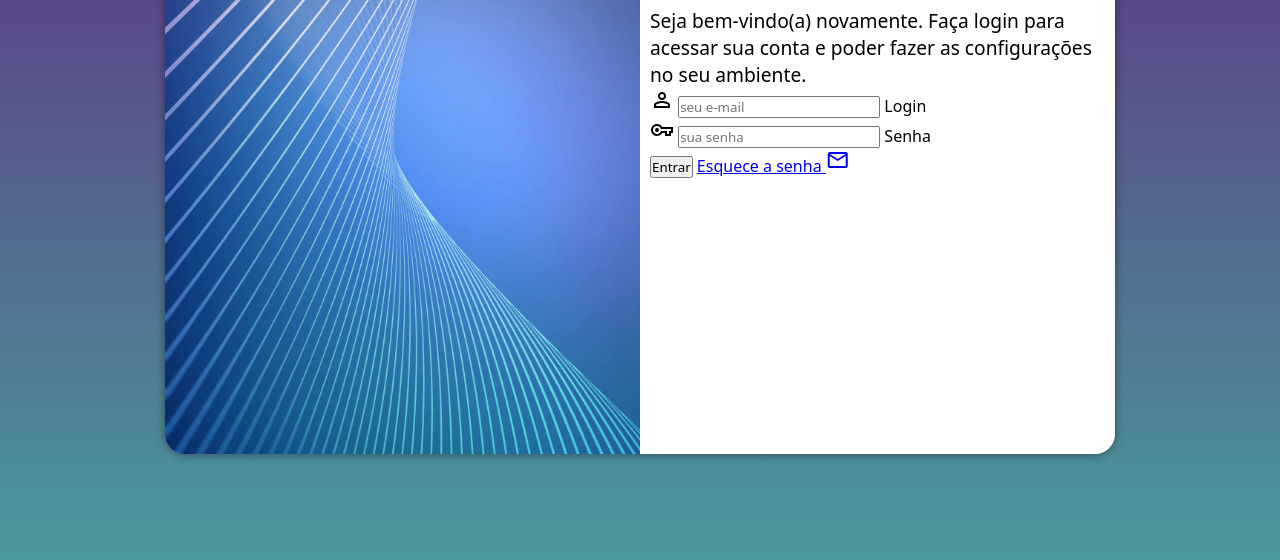
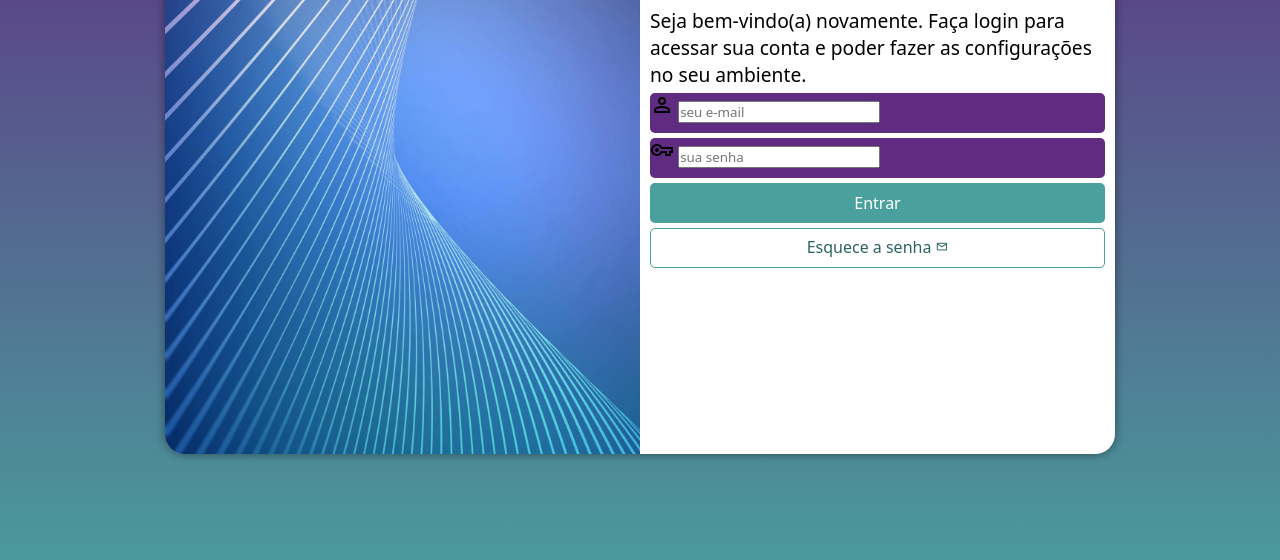
Before and after one commit to Robinho777/projeto-login, a plain HTML site: page index.html in a window 1280 px wide. Shown: the part 196-756 px from the top of the page. Drawn offline with nearby package versions, Linux system fonts and the light colour scheme.

Commit message:
formatação do formulário

```diff
--- a/estilos/style.css
+++ b/estilos/style.css
@@ -62,3 +62,55 @@
 div#formulario > p {
     font-size: 0.8em;
 }
+
+form > div.campo {
+    background-color: #5f2c82;
+    display: block;
+    width: 100%;
+    height: 40px;
+    border-radius: 5px;
+    margin: 5px 0px;
+}
+
+div.campo > label {
+    display: none;
+}
+
+form > input[type=submit] {
+    display: block;
+    font-size: 1em;
+    width: 100%;
+    height: 40px;
+    background-color: #49a09d;
+    color: white;
+    border: none;
+    border-radius: 5px;
+    cursor: pointer;
+}
+
+form > input[type=submit]:hover {
+    background-color: #2d6361;
+}
+
+form > a.botao {
+    display: block;
+    text-align: center;
+    font-size: 1em;
+    width: 100%;
+    height: 40px;
+    padding-top: 7px;
+    margin-top: 5px;
+    background-color: white;
+    color: #2d6361;
+    border: 1px solid #49a09d;
+    border-radius: 5px;
+    text-decoration: none;
+}
+
+form > a.botao:hover {
+    background-color: #6cd3cf;
+}
+
+form > a.botao > i {
+    font-size: 0.8em;
+}
--- a/index.html
+++ b/index.html
@@ -33,7 +33,7 @@
                         <label for="isenha">Senha</label>
                     </div>
                     <input type="submit" value="Entrar">
-                    <a href="esquece.html">
+                    <a href="esquece.html" class="botao">
                         Esquece a senha
                         <i class="material-symbols-outlined">mail</i>
                     </a>
```
